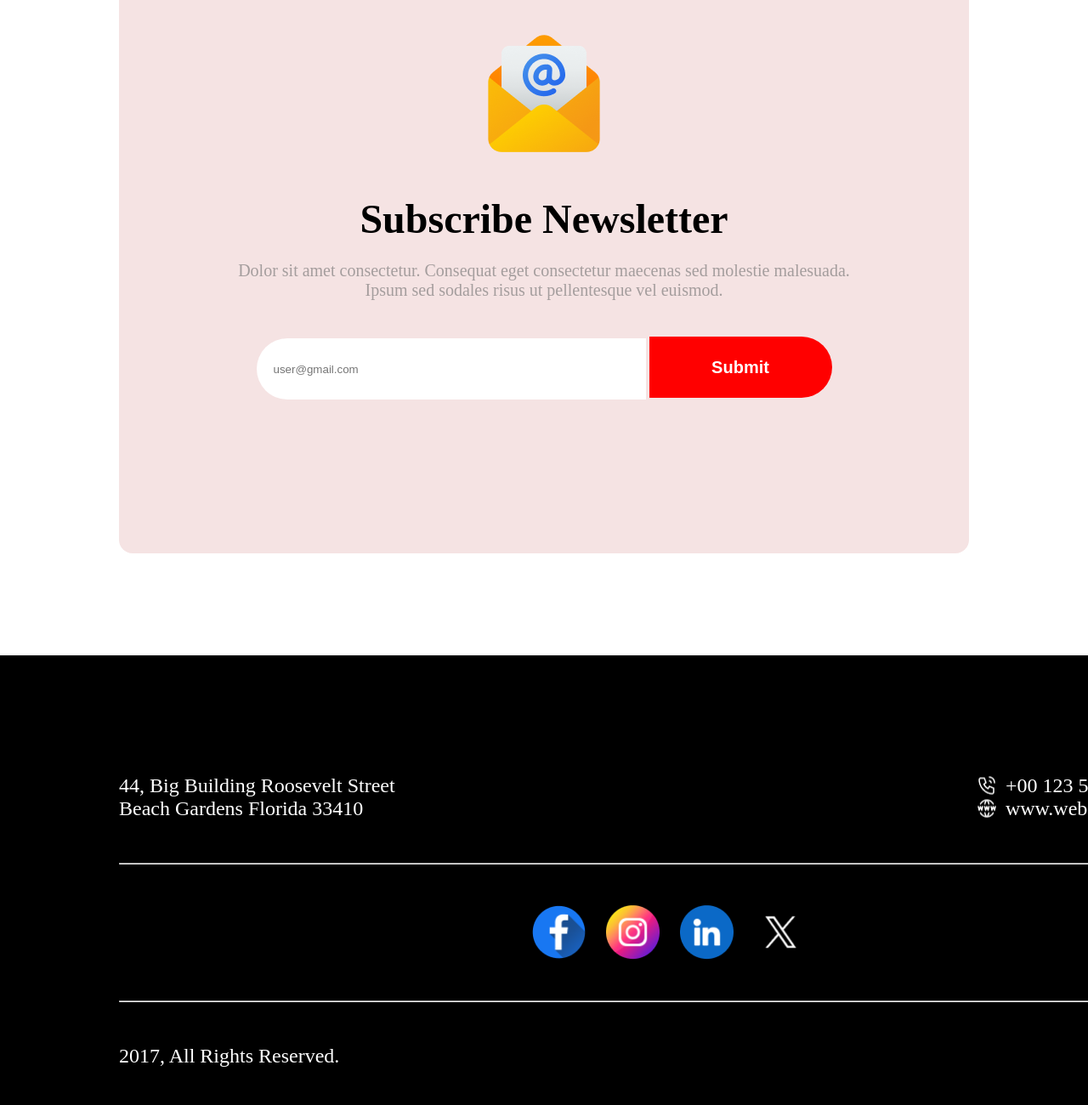
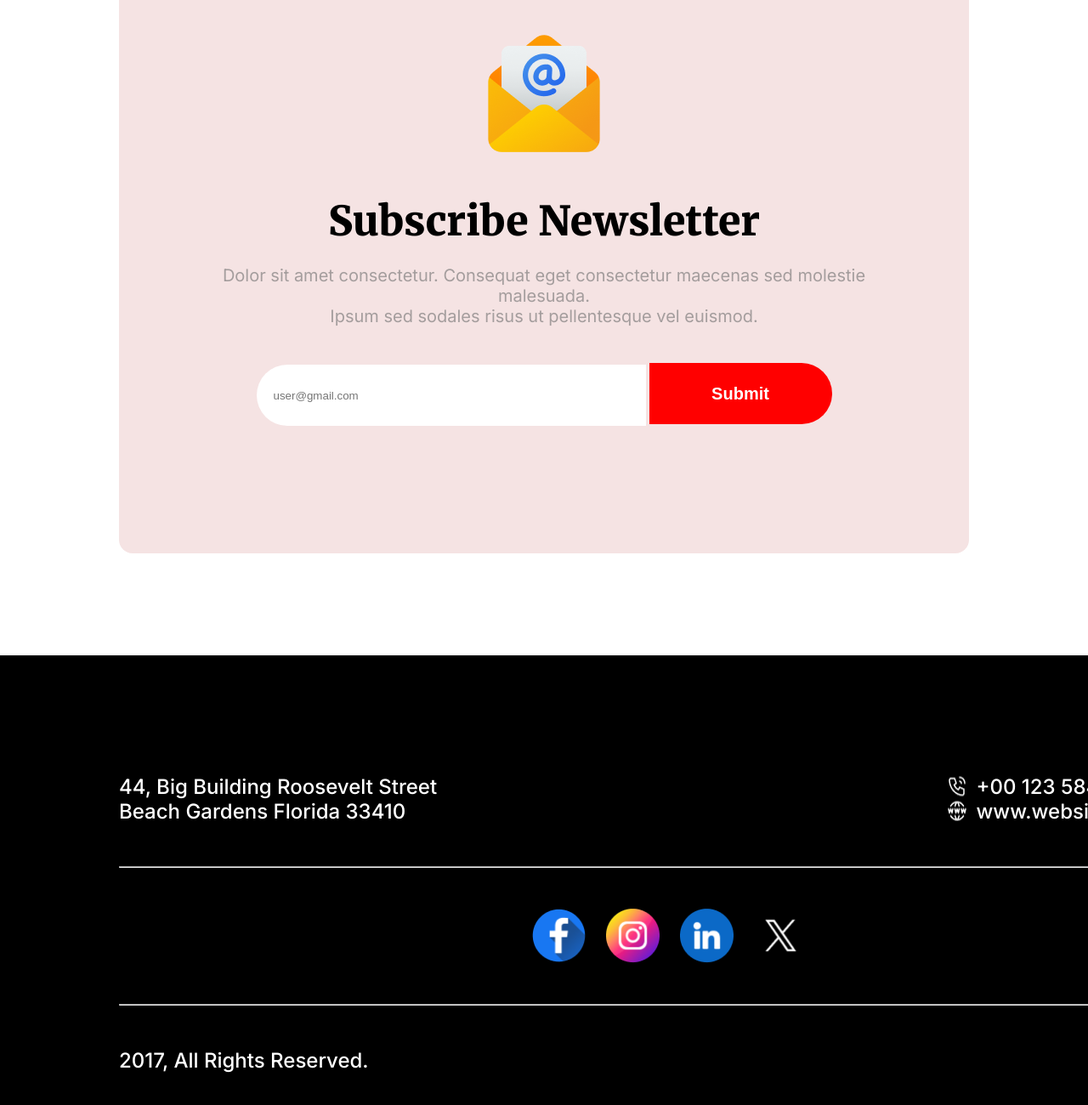
Before and after one commit to halim1122/Work-1, a plain HTML site: page index.html in a window 1280 px wide. Shown: the part 6394-7694 px from the top of the page at 85% size. Drawn offline with Linux system fonts and the light colour scheme.

Commit message:
added font family

```diff
--- a/index.html
+++ b/index.html
@@ -86,8 +86,8 @@
 <section>
     <div class="last-main">
 <img class="last-main-1" src="images/Group 61.png" alt="">
-<h1 class="last-main-2">Subscribe Newsletter</h1>
-<p class="photo-3">Dolor sit amet consectetur. Consequat eget consectetur maecenas sed molestie malesuada.<br>Ipsum sed sodales risus ut pellentesque vel euismod. </p>
+<h1 class="last-main-2 merriweather-bold">Subscribe Newsletter</h1>
+<p class="photo-3 inter-1">Dolor sit amet consectetur. Consequat eget consectetur maecenas sed molestie malesuada.<br>Ipsum sed sodales risus ut pellentesque vel euismod. </p>
    <div>
     <input type="text" placeholder="user@gmail.com">
     <input type="submit" value="Submit">
@@ -98,10 +98,10 @@
     <footer>
 <div>
     <div class="footer-head">
-        <p class="btn">44, Big Building Roosevelt Street<br>
+        <p class="btn inter-1">44, Big Building Roosevelt Street<br>
             Beach Gardens Florida 33410</p>
-           <div> <div class="btn-1"><img src="icons/Call.png" alt=""><p>+00 123 584 124</p></div>
-           <div class="btn-1"><img src="icons/Website.png" alt=""><p>www.website.com</p></div></div>
+           <div> <div class="btn-1 inter-1"><img src="icons/Call.png" alt=""><p>+00 123 584 124</p></div>
+           <div class="btn-1 inter-1"><img src="icons/Website.png" alt=""><p>www.website.com</p></div></div>
     </div>
     <hr>
 </div>
@@ -109,7 +109,7 @@
     <img src="icons/Facebook.png" alt=""><img src="icons/Instagram.png" alt=""><img src="icons/Linkedin.png" alt=""><img src="icons/Twitter.png" alt="">
 </div>
 <hr>
-<div class="footer-head sum">
+<div class="footer-head sum inter-1">
     <div><p class="btn">2017, All Rights Reserved.</p></div>
     <div><p class="btn">Unsubscribe</p></div>
 </div>
```
